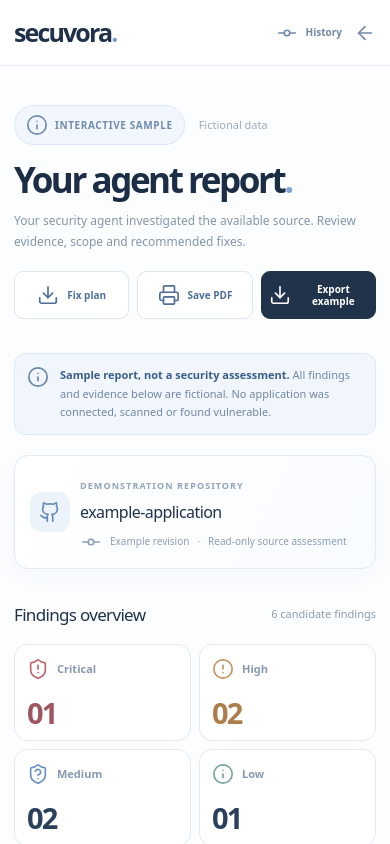
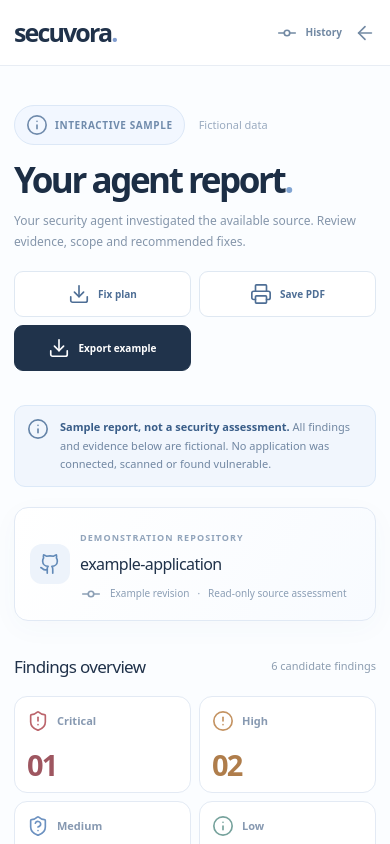
Before and after one commit to helloskyorigin/Safe-sure, a Next.js app: page /assess/results in a window 390 px wide. Shown: the top 844 px of the page. Built offline with nearby package versions, Linux system fonts and the light colour scheme.

Commit message:
style: compact responsive SARIF and report export toolbar

```diff
--- a/app/assess/results/results.css
+++ b/app/assess/results/results.css
@@ -292,3 +292,10 @@
  .result-nav-actions .result-nav-back:last-child span{display:none}
  .result-nav-actions{gap:12px}
 }
+
+
+/* Developer export toolbar stays usable at 320px with four real-report actions. */
+@media(max-width:500px){
+ .result-toolbar{grid-template-columns:repeat(2,minmax(0,1fr))}
+ .result-toolbar button{min-height:42px;white-space:normal}
+}
```
